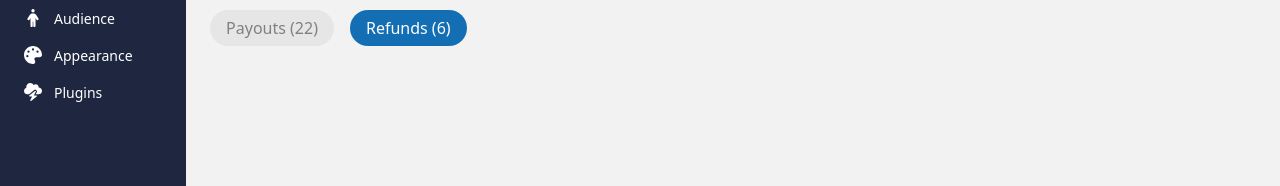
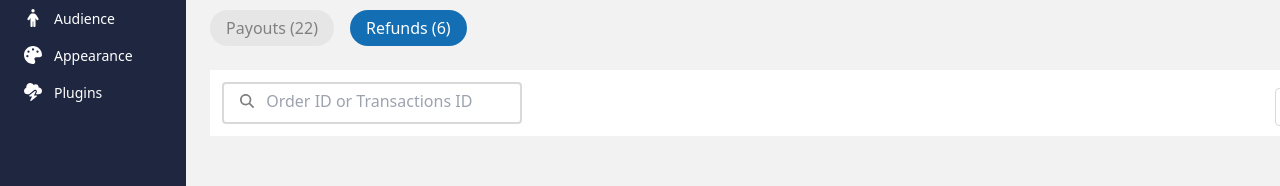
Before and after one commit to Aswin246/frontend-practice, a React (Vite) app: page / in a window 1280 px wide. Shown: the part 387-573 px from the top of the page. Built offline with nearby package versions, Linux system fonts and the light colour scheme.

Commit message:
Feat: Added OrderTransactions

```diff
--- a/src/OrderPanel.tsx
+++ b/src/OrderPanel.tsx
@@ -1,7 +1,12 @@
+import OrderTextBox from "./components/OrderTextbox";
+import { OrderTransaction } from "./components/OrderTransaction";
+
 export default function OrderPanel() {
   return (
     <>
-      <div className="ml-6 bg-white mt-6"></div>
+      <div className="ml-6 bg-white mt-6 mr-8">
+        <OrderTransaction />
+      </div>
     </>
   );
 }
--- /dev/null
+++ b/src/components/OrderTransaction.tsx
@@ -0,0 +1,40 @@
+import { FontAwesomeIcon } from "@fortawesome/react-fontawesome";
+import {
+  faMagnifyingGlass,
+  faUpRightAndDownLeftFromCenter,
+  faDownload,
+} from "@fortawesome/free-solid-svg-icons";
+export function OrderTransaction() {
+  return (
+    <>
+      <div className="flex justify-between">
+        <div className=" flex flex-row py-1  px-4 pb-2 border-2 m-3 border-[#D9D9D9] text-[#808080] rounded w-full max-w-[300px]">
+          <div>
+            <FontAwesomeIcon
+              className="text-sm rounded bg-transparent"
+              icon={faMagnifyingGlass}
+            />
+          </div>
+          <input
+            type="text"
+            className=" justify-start w-full pl-2 bg-transparent outline-none "
+            placeholder=" Order ID or Transactions ID"
+          ></input>
+        </div>
+        <div className="flex pt-2 items-center justify-between ">
+          <div className="flex items-center gap-[6px] px-3 py-[6px] border border-[#D9D9D9] text-[#4D4D4D] rounded min-w-[75px]">
+            <div>Sort</div>
+            <FontAwesomeIcon
+              className="text-sm rounded bg-transparent"
+              icon={faUpRightAndDownLeftFromCenter}
+            />
+          </div>
+          <FontAwesomeIcon
+            className="text-sm rounded bg-transparent border-2 border-[#D9D9D9] text-[#808080] flex flex-row px-2 py-[8px]  m-3 "
+            icon={faDownload}
+          />
+        </div>
+      </div>
+    </>
+  );
+}
```
